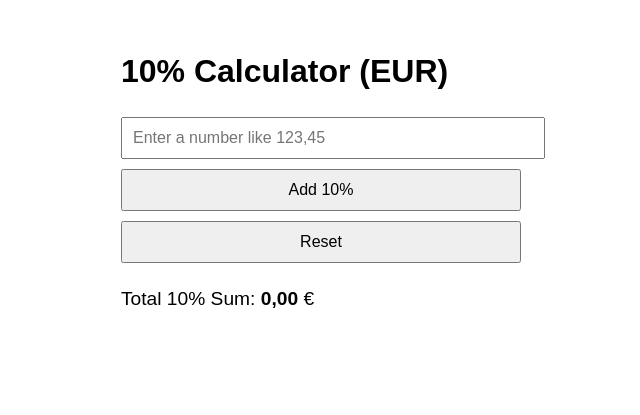
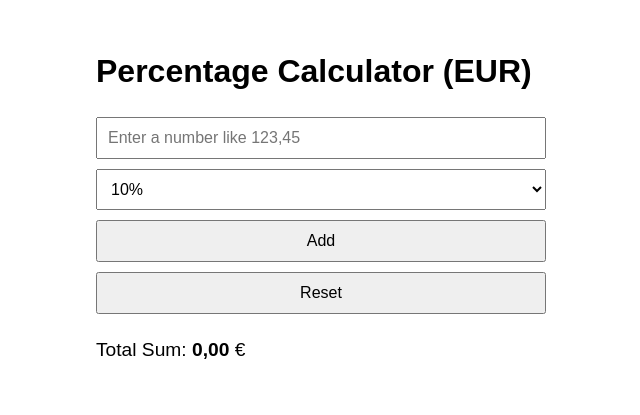
Before and after one commit to oja-oba/calculator, a plain HTML site: page index.html in a window 1280 px wide. Shown: the whole page, without its empty margins (319-959 px from the left). Drawn offline with Linux system fonts and the light colour scheme.

Commit message:
second commit

```diff
--- a/index.html
+++ b/index.html
@@ -2,21 +2,22 @@
 <html lang="en">
 <head>
   <meta charset="UTF-8">
-  <title>10% Calculator (EUR Style)</title>
+  <title>Percentage Calculator (EUR Style)</title>
   <meta name="viewport" content="width=device-width, initial-scale=1.0">
   <style>
     body {
       font-family: Arial, sans-serif;
       padding: 2em;
-      max-width: 400px;
+      max-width: 450px;
       margin: auto;
     }
 
-    input, button {
+    input, button, select {
       padding: 10px;
       font-size: 1em;
       margin: 5px 0;
       width: 100%;
+      box-sizing: border-box;
     }
 
     #result {
@@ -30,13 +31,20 @@
   </style>
 </head>
 <body>
-  <h1>10% Calculator (EUR)</h1>
+  <h1>Percentage Calculator (EUR)</h1>
+
   <input type="text" id="numberInput" placeholder="Enter a number like 123,45" />
-  <button onclick="addNumber()">Add 10%</button>
+
+  <select id="percentageSelect">
+    <option value="0.10">10%</option>
+    <option value="0.015">1,5%</option>
+  </select>
+
+  <button onclick="addNumber()">Add</button>
   <button onclick="resetAll()">Reset</button>
 
   <div id="result">
-    <p>Total 10% Sum: <strong id="total">0,00</strong> €</p>
+    <p>Total Sum: <strong id="total">0,00</strong> €</p>
     <ul id="list"></ul>
   </div>
 
@@ -51,7 +59,6 @@
     }
 
     function parseEuropeanNumber(value) {
-      // Convert comma to dot for JS parsing
       return parseFloat(value.replace(',', '.'));
     }
 
@@ -59,17 +66,18 @@
       const input = document.getElementById('numberInput');
       const rawValue = input.value.trim();
       const value = parseEuropeanNumber(rawValue);
+      const percentage = parseFloat(document.getElementById('percentageSelect').value);
 
       if (isNaN(value)) {
         alert("Please enter a valid number using a comma for decimals (e.g., 123,45).");
         return;
       }
 
-      const percent = value * 0.10;
-      total += percent;
+      const percentValue = value * percentage;
+      total += percentValue;
 
       const listItem = document.createElement('li');
-      listItem.textContent = `10% of ${formatEuro(value)} € = ${formatEuro(percent)} €`;
+      listItem.textContent = `${(percentage * 100).toLocaleString('de-DE')}% of ${formatEuro(value)} € = ${formatEuro(percentValue)} €`;
       document.getElementById('list').appendChild(listItem);
 
       document.getElementById('total').textContent = `${formatEuro(total)}`;
```
